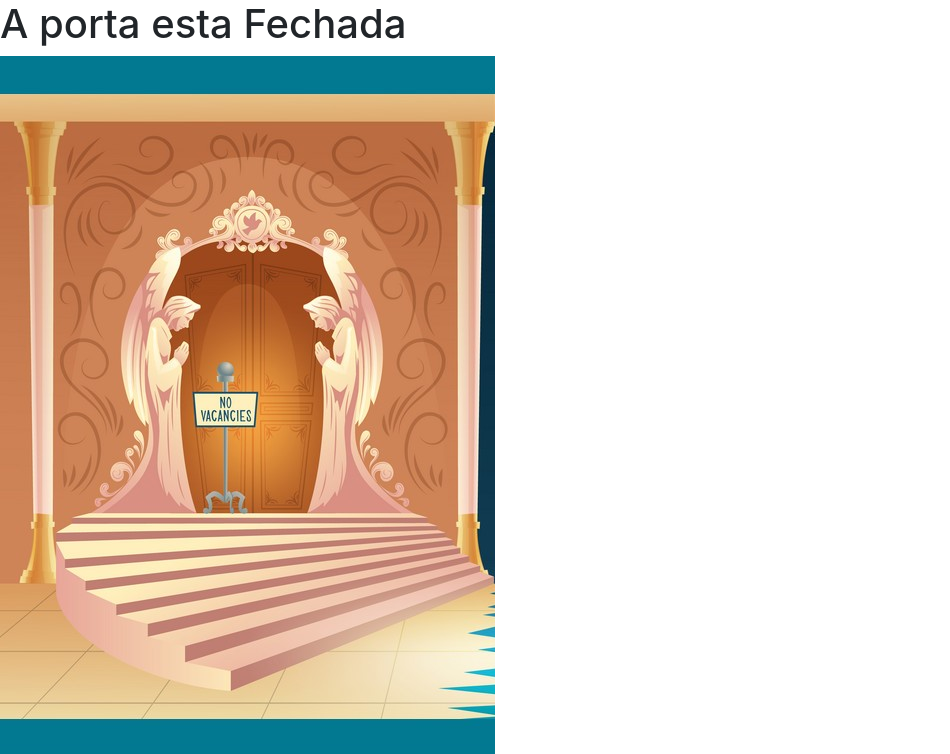
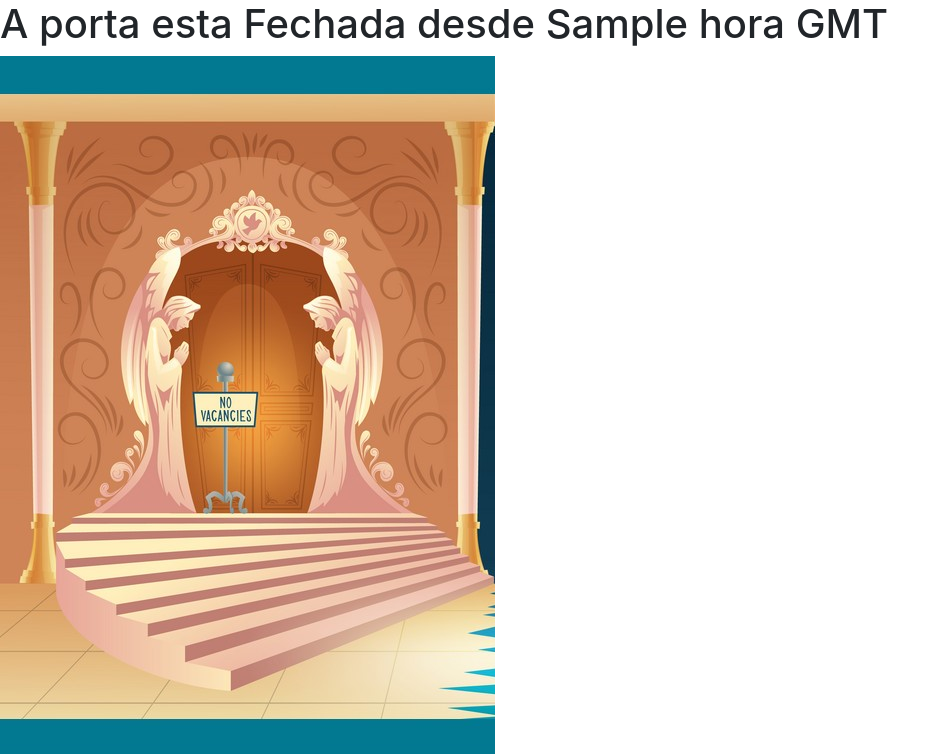
Before and after one commit to LAICA-IFRN/Access-NG, a Python web app: template Dashboard/templates/index.html in a window 1280 px wide. Shown: the top 754 px of the page, without its empty margins (0-950 px from the left). Run offline with Jinja, Linux system fonts and the light colour scheme; the template is opened without the code that fills it: most values are stand-ins (such as "Sample title", 1, 10 or a date in 2020); some libraries are stand-ins or nearby versions.

Commit message:
Inserindo a hora do ultimo estado

```diff
--- a/Dashboard/api.py
+++ b/Dashboard/api.py
@@ -30,7 +30,7 @@ def hello():
     horaEstadoAnt = resposta[-2]['createdAt']
     #print ("A ultima vez que ela ficou " + estadoAnt.split(" ")[1] + " foi às " + horaEstadoAnt.split(".")[0] + "GMT")
 
-    return render_template("index.html", estado=estado.split(" ")[1])
+    return render_template("index.html", estado=estado.split(" ")[1], hora=horaEstado)
 
 if __name__ == '__main__':
     app.run(host="0.0.0.0", port=3001, debug=True)
--- a/Dashboard/templates/index.html
+++ b/Dashboard/templates/index.html
@@ -1,7 +1,7 @@
 {% extends "base.html" %}
 {% block title %}Dhashboard{% endblock %}
 {% block content %}
-<h1>A porta esta {{ estado }}</h1>
+<h1>A porta esta {{ estado }} desde {{ hora }} GMT</h1>
 
 {% if estado == "Aberta" %}
     <img src="{{ url_for('static', filename='images/Aberta.jpg') }}" class="image"/>
```
